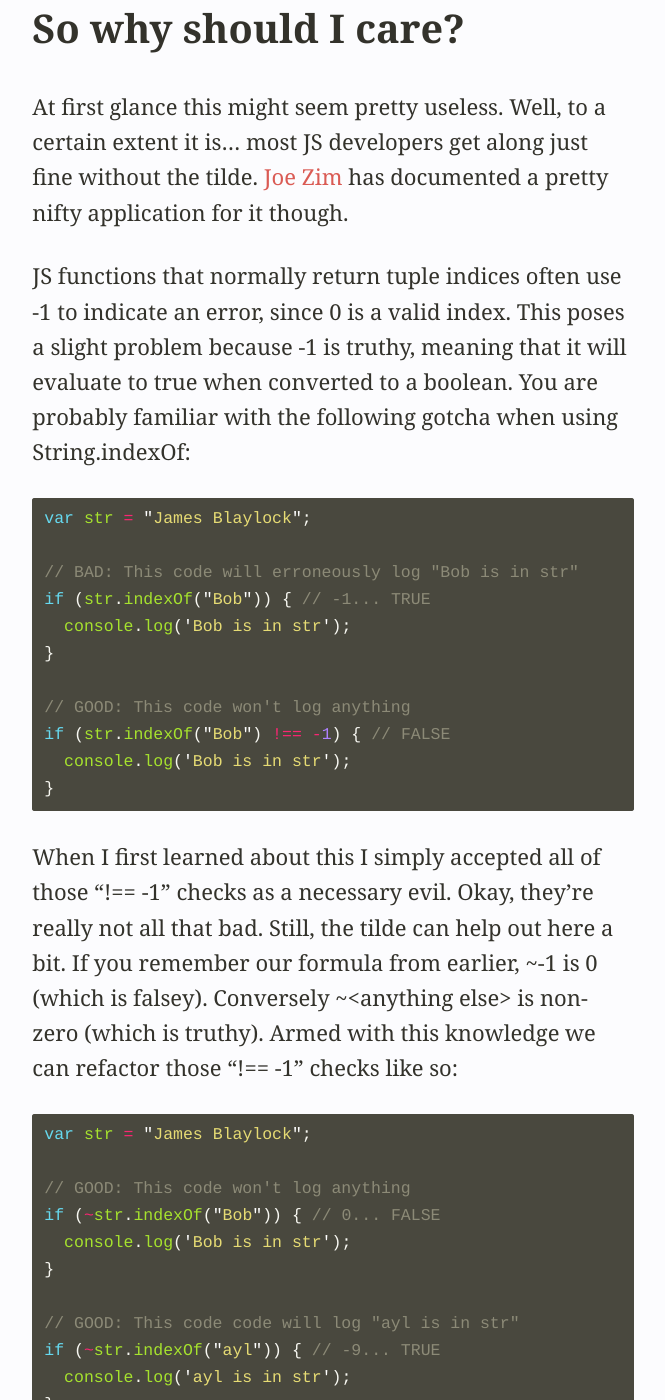
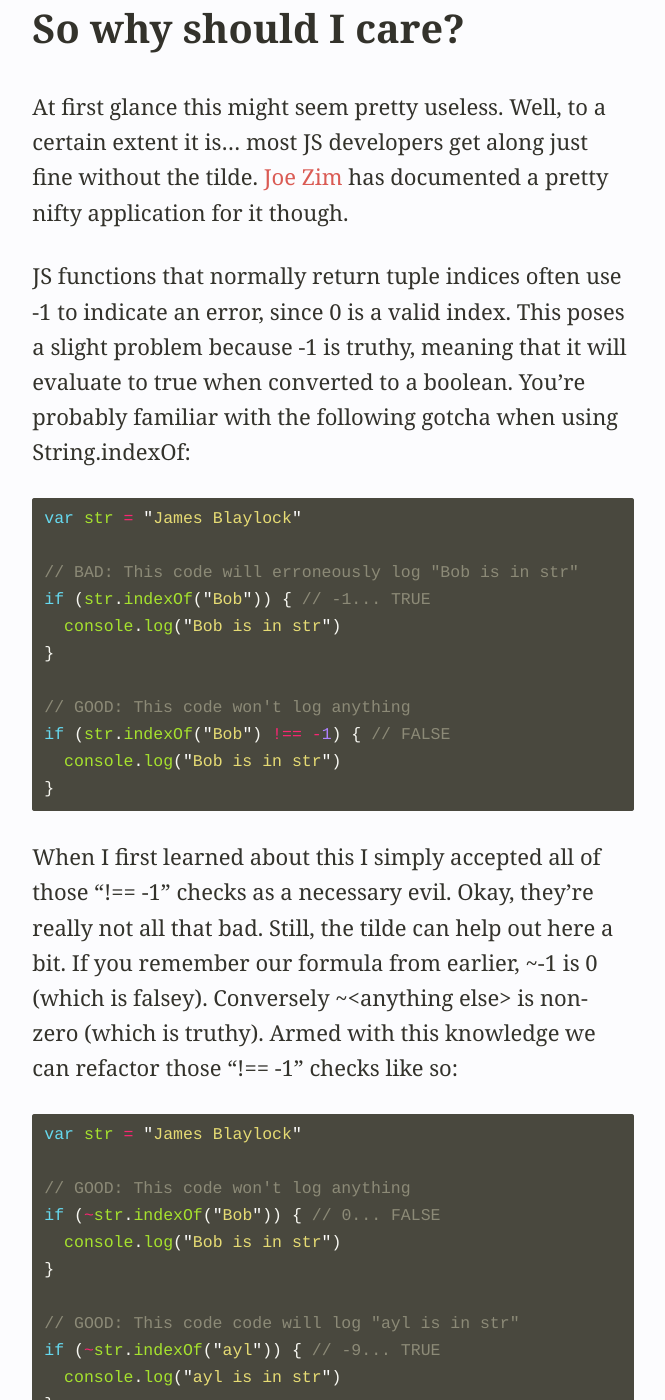
Before and after one commit to elliotdickison/elliotdickison.github.io, a Jekyll site: the page built from _posts/2013-10-25-the-tilde-in-javascript.md, in a window 1280 px wide and 1400 px high, scrolled down 1304 px. Shown: the whole window, without its empty margins (307-972 px from the left). Built offline with Jekyll 4.4.1, drawn with Linux system fonts in a browser that asks for light colours; nearby versions of some CDN libraries; some of the changed lines change nothing that is shown.

Commit message:
Trying out prose.io

```diff
--- a/_posts/2013-10-25-the-tilde-in-javascript.md
+++ b/_posts/2013-10-25-the-tilde-in-javascript.md
@@ -1,7 +1,8 @@
 ---
-title: "The Tilde In JavaScript"
+title: The Tilde In JavaScript
 tags: code
-summary: "Everything you need to know about the squiggle operator"
+summary: Everything you need to know about the squiggle operator
+published: true
 ---
 Here's a little tidbit I learned recently: the tilde "~" is an operator in JS. Who knew? It turns out a lot of people, actually, but since I didn't find out until way late in the game I thought I would help spread the word.
 
@@ -24,35 +25,35 @@
 
 At first glance this might seem pretty useless. Well, to a certain extent it is... most JS developers get along just fine without the tilde. [Joe Zim](http://www.joezimjs.com/javascript/great-mystery-of-the-tilde/) has documented a pretty nifty application for it though.
 
-JS functions that normally return tuple indices often use -1 to indicate an error, since 0 is a valid index. This poses a slight problem because -1 is truthy, meaning that it will evaluate to true when converted to a boolean. You are probably familiar with the following gotcha when using String.indexOf:
+JS functions that normally return tuple indices often use -1 to indicate an error, since 0 is a valid index. This poses a slight problem because -1 is truthy, meaning that it will evaluate to true when converted to a boolean. You're probably familiar with the following gotcha when using String.indexOf:
 
 {% highlight javascript %}
-var str = "James Blaylock";
+var str = "James Blaylock"
 
 // BAD: This code will erroneously log "Bob is in str"
 if (str.indexOf("Bob")) { // -1... TRUE
-  console.log('Bob is in str');
+  console.log("Bob is in str")
 }
 
 // GOOD: This code won't log anything
 if (str.indexOf("Bob") !== -1) { // FALSE
-  console.log('Bob is in str');
+  console.log("Bob is in str")
 }
 {% endhighlight %}
 
 When I first learned about this I simply accepted all of those "!== -1" checks as a necessary evil. Okay, they're really not all that bad. Still, the tilde can help out here a bit. If you remember our formula from earlier, ~-1 is 0 (which is falsey). Conversely ~&lt;anything else&gt; is non-zero (which is truthy). Armed with this knowledge we can refactor those "!== -1" checks like so:
 
 {% highlight javascript %}
-var str = "James Blaylock";
+var str = "James Blaylock"
 
 // GOOD: This code won't log anything
 if (~str.indexOf("Bob")) { // 0... FALSE
-  console.log('Bob is in str');
+  console.log("Bob is in str")
 }
 
 // GOOD: This code code will log "ayl is in str"
 if (~str.indexOf("ayl")) { // -9... TRUE
-  console.log('ayl is in str');
+  console.log("ayl is in str")
 }
 {% endhighlight %}
 
```
